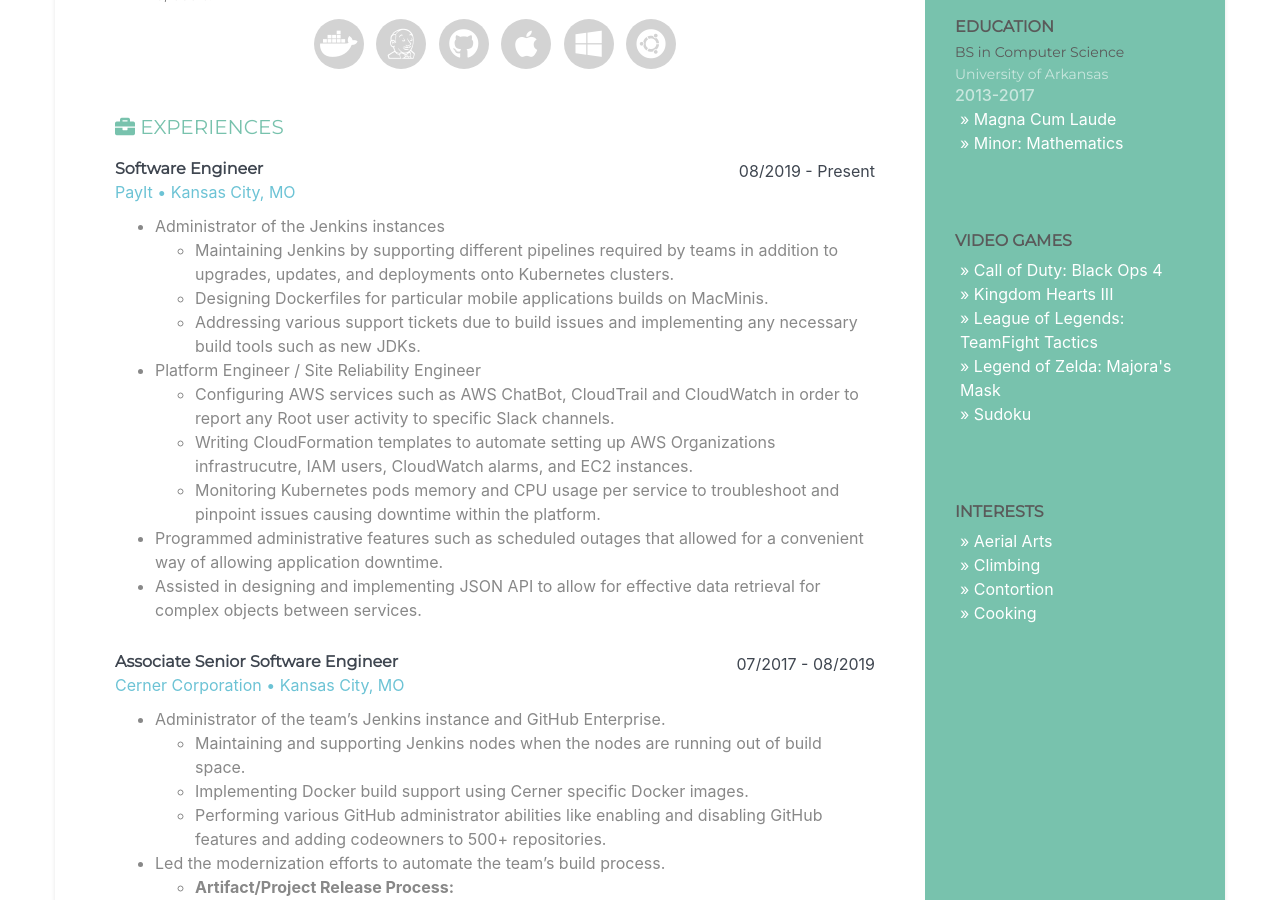
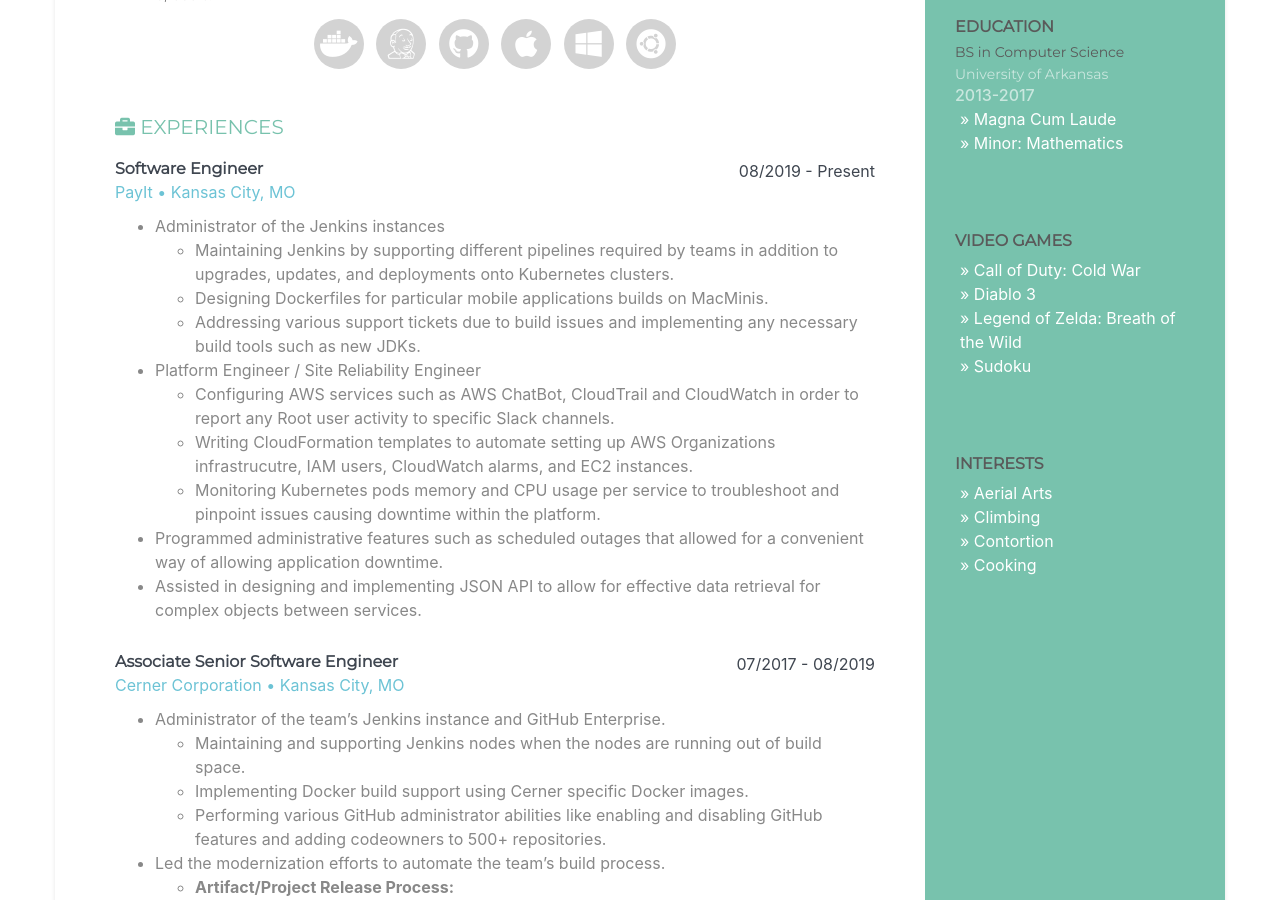
Before and after one commit to ThyRex3/thyrex3.github.io, a Jekyll site: the page built from _pages/resume.html, in a window 1280 px wide and 900 px high, scrolled down 682 px. Built offline with Jekyll 4.4.1, drawn with Linux system fonts in a browser that asks for light colours; nearby versions of some CDN libraries.

Commit message:
Update video games

```diff
--- a/_pages/resume.html
+++ b/_pages/resume.html
@@ -45,10 +45,9 @@ permalink: /resume.html
             <div class="interests-container container-block">
                 <h2 class="container-block-title">Video Games</h2>
                 <ul class="interests-list">
-                    <li>Call of Duty: Black Ops 4</li>
-                    <li>Kingdom Hearts III</li>
-                    <li>League of Legends: TeamFight Tactics</li>
-                    <li>Legend of Zelda: Majora's Mask</li>
+                    <li>Call of Duty: Cold War</li>
+                    <li>Diablo 3</li>
+                    <li>Legend of Zelda: Breath of the Wild</li>
                     <li>Sudoku</li>
                 </ul>
             </div><!--//interests-->
```
